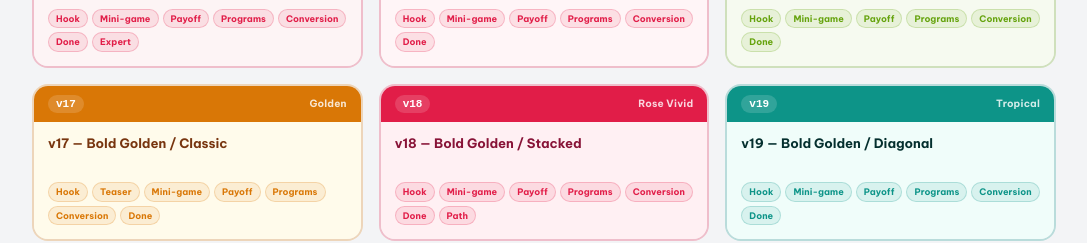
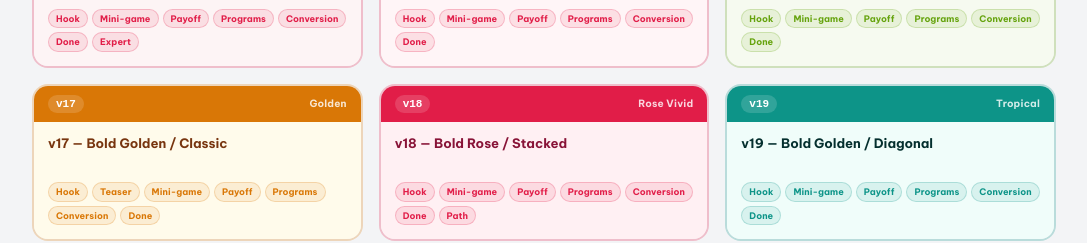
Before and after one commit to phuongnam204/landing-page, a Next.js app: page /versions in a window 1280 px wide. Shown: the part 916-1159 px from the top of the page, without its empty margins (96-1183 px from the left). Built offline with nearby package versions, Linux system fonts and the light colour scheme.

Commit message:
fix(v18): update label to match rose-vivid theme

```diff
--- a/src/landing/recipes/v18-bold-stacked.ts
+++ b/src/landing/recipes/v18-bold-stacked.ts
@@ -2,7 +2,7 @@ import type { Recipe } from '../validateRecipe';
 
 export const v18BoldStacked: Recipe = {
   id: 'v18-bold-stacked',
-  label: 'v18 — Bold Golden / Stacked',
+  label: 'v18 — Bold Rose / Stacked',
   theme: 'rose-vivid',
   slots: {
     hook:       'editorial-portrait',
```
